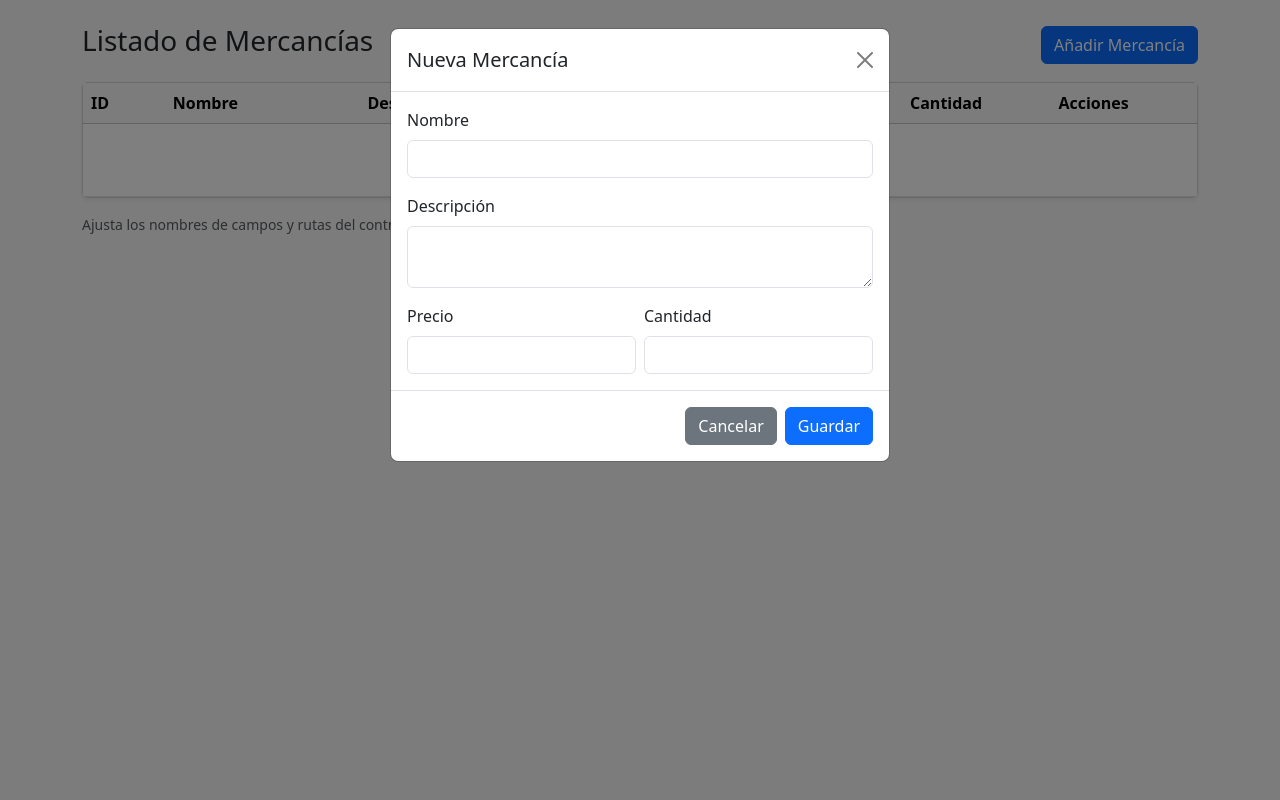
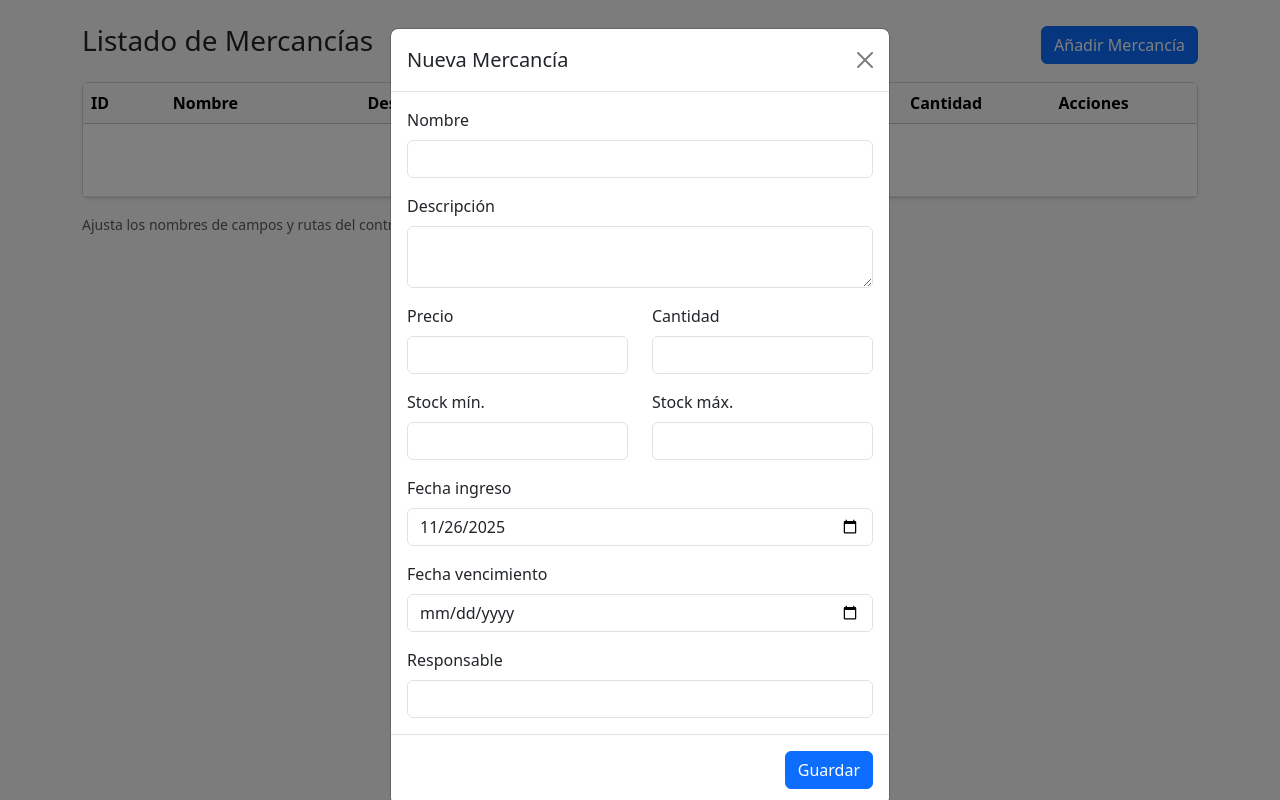
Before and after one commit to LordNana420/IngenieriaSoftware, a PHP site: page /Vista/Mercancia.php in a window 1280 px wide, after a click on "Añadir Mercancía". Run offline with PHP 8.4, Linux system fonts and the light colour scheme.

Commit message:
Mercancia

```diff
--- a/Modelo/MercanciaDAO.php
+++ b/Modelo/MercanciaDAO.php
@@ -77,30 +77,20 @@ class MercanciaDAO
         return $alertas;
     }
 
-    public function registrarInsumo(Mercancia $mercancia, $responsable)
+    public function registrarInsumo(Mercancia $m, $precio)
     {
-        // Capturar campos del objeto Mercancia
-        $nombre      = $mercancia->getNombre();
-        $cantidad    = $mercancia->getCantidad();
-        $stockMinimo = $mercancia->getStockMinimo();
-        $causa       = $mercancia->getCausa();
+        $this->conexion->abrir();
 
-        // Sentencia SQL
-        $sql = "
-            INSERT INTO mercancia (nombre, cantidad, stock_minimo, causa, responsable)
-            VALUES ('$nombre', $cantidad, $stockMinimo, '$causa', '$responsable')
-        ";
+        $sql = "INSERT INTO mercancia(nombre, cantidad, stock_minimo, causa, precio)
+            VALUES ('{$m->getNombre()}', '{$m->getCantidad()}', '{$m->getStockMinimo()}', '{$m->getCausa()}', '{$precio}')";
 
-        // Ejecutar consulta
         $this->conexion->ejecutar($sql);
 
-        // Verificar si se insertó
-        if ($this->conexion->getConexion()->affected_rows > 0) {
-            return true;
-        }
+        $this->conexion->cerrar();
+    }
 
-        return false;
-    }
+
+
 
 
 
@@ -144,28 +134,25 @@ class MercanciaDAO
         return ($resultado && $resultado->num_rows > 0);
     }
 
-    public function deshabilitarMercancia($idMercancia, $motivo = "")
+    public function deshabilitarMercancia($id)
     {
+        $sql = "UPDATE mercancia SET Estado_Mercancia_idEstado_Mercancia = 2 WHERE idMercancia = ?";
 
-        // Validar si está activa
-        if (!$this->mercanciaEstaActiva($idMercancia)) {
+        $stmt = $this->conexion->getConexion()->prepare($sql);
+        if (!$stmt) {
+            die("Error en prepare: " . $this->conexion->getConexion()->error);
+        }
+
+        $stmt->bind_param("i", $id);
+
+        if ($stmt->execute()) {
+            return true;
+        } else {
             return false;
         }
+    }
 
-        // Obtener estado "Deshabilitado"
-        $estadoId = $this->obtenerEstadoDeshabilitadoId();
-        if ($estadoId === null) {
-            return false;
-        }
 
-        $sql = "
-        UPDATE Mercancia
-        SET Estado_Mercancia_idEstado_Mercancia = $estadoId
-        WHERE idMercancia = $idMercancia
-    ";
-
-        return $this->conexion->getConexion()->query($sql);
-    }
 
     private function mercanciaEstaDeshabilitada($idMercancia)
     {
--- a/Vista/Mercancia.php
+++ b/Vista/Mercancia.php
@@ -17,7 +17,8 @@ foreach (['getAll', 'listar', 'findAll'] as $method) {
 }
 
 // Función auxiliar para obtener propiedades desde array u object y distintos nombres/getters
-function val($item, $keys) {
+function val($item, $keys)
+{
   foreach ((array)$keys as $k) {
     // array access
     if (is_array($item) && array_key_exists($k, $item)) return $item[$k];
@@ -30,13 +31,15 @@ function val($item, $keys) {
   return '';
 }
 
-function h($s) {
+function h($s)
+{
   return htmlspecialchars((string)$s, ENT_QUOTES, 'UTF-8');
 }
 
 ?>
 <!doctype html>
 <html lang="es">
+
 <head>
   <meta charset="utf-8">
   <title>Mercancía</title>
@@ -44,6 +47,7 @@ function h($s) {
   <!-- Bootstrap 5 CDN -->
   <link href="https://cdn.jsdelivr.net/npm/bootstrap@5.3.2/dist/css/bootstrap.min.css" rel="stylesheet">
 </head>
+
 <body class="bg-light">
   <div class="container py-4">
     <div class="d-flex justify-content-between align-items-center mb-3">
@@ -84,8 +88,12 @@ function h($s) {
                     <td class="text-center">
                       <div class="btn-group btn-group-sm" role="group">
                         <button class="btn btn-outline-secondary" onclick="openEdit(<?php echo json_encode([
-                          'id'=>$id,'nombre'=>$nombre,'descripcion'=>$descripcion,'precio'=>$precio,'cantidad'=>$cantidad
-                        ], JSON_HEX_TAG|JSON_HEX_APOS|JSON_HEX_QUOT|JSON_HEX_AMP); ?>)" data-bs-toggle="modal" data-bs-target="#mercanciaModal">Editar</button>
+                                                                                      'id' => $id,
+                                                                                      'nombre' => $nombre,
+                                                                                      'descripcion' => $descripcion,
+                                                                                      'precio' => $precio,
+                                                                                      'cantidad' => $cantidad
+                                                                                    ], JSON_HEX_TAG | JSON_HEX_APOS | JSON_HEX_QUOT | JSON_HEX_AMP); ?>)" data-bs-toggle="modal" data-bs-target="#mercanciaModal">Editar</button>
                         <form method="post" action="../Controlador/MercanciaControlador.php" style="display:inline;">
                           <input type="hidden" name="action" value="delete">
                           <input type="hidden" name="id" value="<?php echo h($id); ?>">
@@ -108,40 +116,73 @@ function h($s) {
     <p class="text-muted small mt-3">Ajusta los nombres de campos y rutas del controlador según tu implementación.</p>
   </div>
 
-  <!-- Modal para crear/editar -->
+  <!-- Modal para crear -->
   <div class="modal fade" id="mercanciaModal" tabindex="-1" aria-hidden="true">
     <div class="modal-dialog">
-      <form id="mercanciaForm" method="post" action="../Controlador/MercanciaControlador.php" class="modal-content">
-        <input type="hidden" name="action" id="formAction" value="save">
-        <input type="hidden" name="id" id="formId" value="">
+      <form id="mercanciaForm" method="POST" action="../Controlador/MercanciaControlador.php" class="modal-content">
+
+        <!-- ESTA ES LA ACCIÓN REAL QUE YA TIENES -->
+        <input type="hidden" name="accion" value="registrar">
+
         <div class="modal-header">
-          <h5 class="modal-title" id="modalTitle">Nueva Mercancía</h5>
-          <button type="button" class="btn-close" data-bs-dismiss="modal" aria-label="Cerrar"></button>
+          <h5 class="modal-title">Nueva Mercancía</h5>
+          <button type="button" class="btn-close" data-bs-dismiss="modal"></button>
         </div>
+
         <div class="modal-body">
           <div class="mb-3">
-            <label for="nombre" class="form-label">Nombre</label>
-            <input type="text" name="nombre" id="nombre" class="form-control" required>
+            <label class="form-label">Nombre</label>
+            <input type="text" name="nombre" class="form-control" required>
           </div>
+
           <div class="mb-3">
-            <label for="descripcion" class="form-label">Descripción</label>
-            <textarea name="descripcion" id="descripcion" class="form-control" rows="2"></textarea>
+            <label class="form-label">Descripción</label>
+            <textarea name="descripcion" class="form-control"></textarea>
           </div>
-          <div class="row g-2">
+
+          <div class="row">
             <div class="col">
-              <label for="precio" class="form-label">Precio</label>
-              <input type="number" step="0.01" name="precio" id="precio" class="form-control">
+              <label class="form-label">Precio</label>
+              <input type="number" name="precio_unitario" class="form-control" required>
             </div>
             <div class="col">
-              <label for="cantidad" class="form-label">Cantidad</label>
-              <input type="number" name="cantidad" id="cantidad" class="form-control">
+              <label class="form-label">Cantidad</label>
+              <input type="number" name="cantidad" class="form-control" required>
             </div>
           </div>
+
+          <div class="row mt-3">
+            <div class="col">
+              <label class="form-label">Stock mín.</label>
+              <input type="number" name="stock_minimo" class="form-control" required>
             </div>
+            <div class="col">
+              <label class="form-label">Stock máx.</label>
+              <input type="number" name="stock_maximo" class="form-control" required>
+            </div>
+          </div>
+
+          <div class="mt-3">
+            <label class="form-label">Fecha ingreso</label>
+            <input type="date" name="fecha_ingreso" class="form-control" value="<?= date('Y-m-d') ?>">
+          </div>
+
+          <div class="mt-3">
+            <label class="form-label">Fecha vencimiento</label>
+            <input type="date" name="fecha_vencimiento" class="form-control">
+          </div>
+
+          <div class="mt-3">
+            <label class="form-label">Responsable</label>
+            <input type="text" name="responsable" class="form-control" required>
+          </div>
+
+        </div>
+
         <div class="modal-footer">
-          <button type="button" class="btn btn-secondary" data-bs-dismiss="modal">Cancelar</button>
           <button type="submit" class="btn btn-primary">Guardar</button>
         </div>
+
       </form>
     </div>
   </div>
@@ -171,4 +212,5 @@ function h($s) {
     }
   </script>
 </body>
+
 </html>
--- a/index.php
+++ b/index.php
@@ -31,6 +31,7 @@ $paginas_con_autenticacion = array(
     "Vista/Venta.php",
     "Vista/NuevaVenta.php",
     "Vista/Mercancia.php",
+    "Vista/MercanciaRegistro.php",
 );
 
 ?>
```
Also changed, not shown: Controlador/MercanciaControlador.php (+35 -5 lines), Modelo/Mercancia.php (+49 -4 lines). Lines whose indentation alone changed are shown as unchanged.
